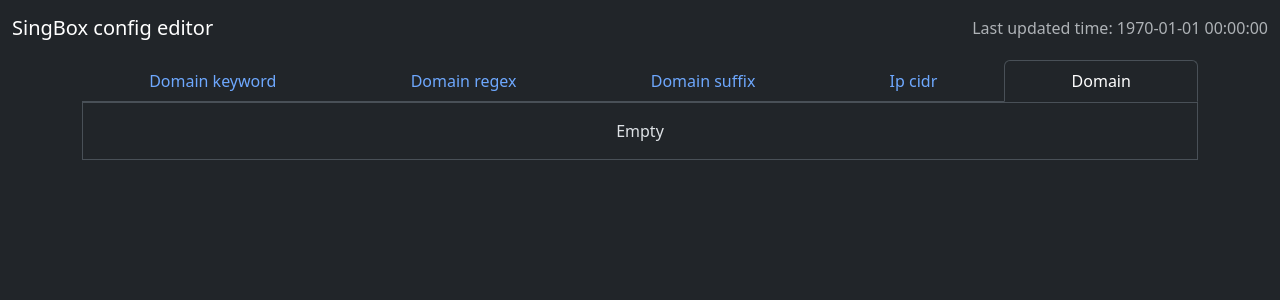
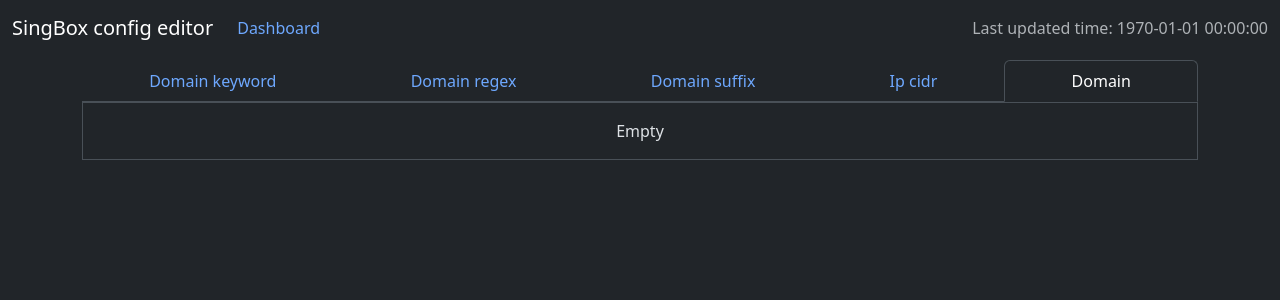
Before and after one commit to maksp86/sing-box-rules-web-ui, a Flask app: page / in a window 1280 px wide. Shown: the top 300 px of the page. Run offline with Flask 3, Linux system fonts and the light colour scheme; some libraries are stand-ins or nearby versions.

Commit message:
add dashboard

```diff
--- a/static/css/index.css
+++ b/static/css/index.css
@@ -1,10 +1,10 @@
-@media (min-width: 512px) {
+@media (min-width: 610px) {
     main > .container-lg {
         padding-top: 60px !important;
     }
 }
 
-@media (max-width: 512px) {
+@media (max-width: 610px) {
     main > .container-lg {
         padding-top: 80px !important;
     }
--- a/templates/index.html
+++ b/templates/index.html
@@ -54,8 +54,7 @@
             setGlobalScope(event.target.id.replace("-tab", ""))
         }
 
-        function clearAddInput()
-        {
+        function clearAddInput() {
             document.getElementById("add_input").value = "";
         }
 
@@ -96,6 +95,11 @@
         <nav class="navbar navbar-expand-md navbar-dark fixed-top bg-dark">
             <div class="container-fluid">
                 <a class="navbar-brand" href="#">SingBox config editor</a>
+                <ul class="nav col-2 col-lg-auto me-lg-auto justify-content-center mb-md-0">
+                    <li>
+                        <a href="dashboard" class="nav-link px-2">Dashboard</a>
+                    </li>
+                </ul>
                 <div>
                     <p class="p-0 m-0 text-body-secondary">Last updated time: {{update_time}}</p>
                 </div>
```
